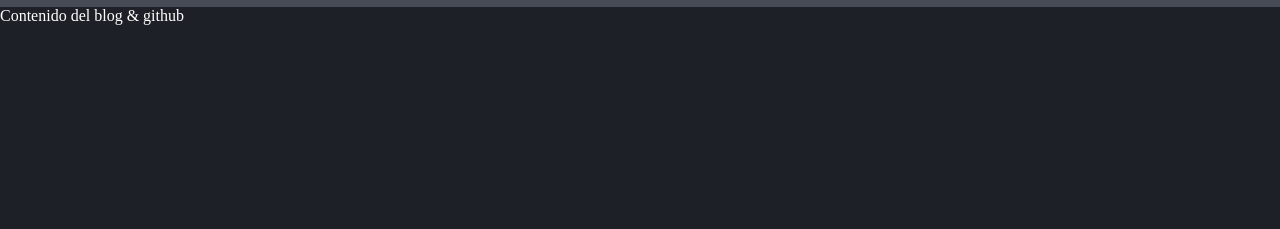
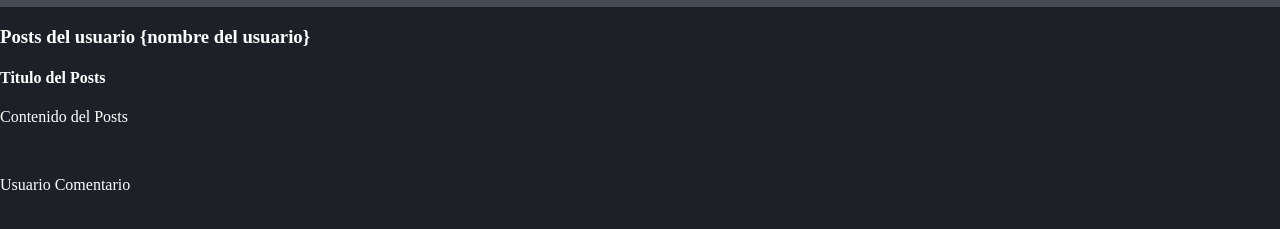
Before and after one commit to MatiaspMorales2001/ejemplo-git, a plain HTML site: page index.html in a window 1280 px wide. Shown: the part 63-292 px from the top of the page. Drawn offline with Linux system fonts and the light colour scheme; a web font is replaced by a local one.

Commit message:
Add post html

```diff
--- a/index.html
+++ b/index.html
@@ -16,8 +16,14 @@
     </div>
 
 
-    <div>
-        Contenido del blog & github
+    <div class="container" id="content">
+        <h3>Posts del usuario {nombre del usuario}</h3>
+        <div class="post">
+            <h4>Titulo del Posts</h4>
+            <p>Contenido del Posts</p>
+            <br>
+            <p><span>Usuario</span> Comentario</p>
+        </div>
     </div>
 </body>
 </html>
```
